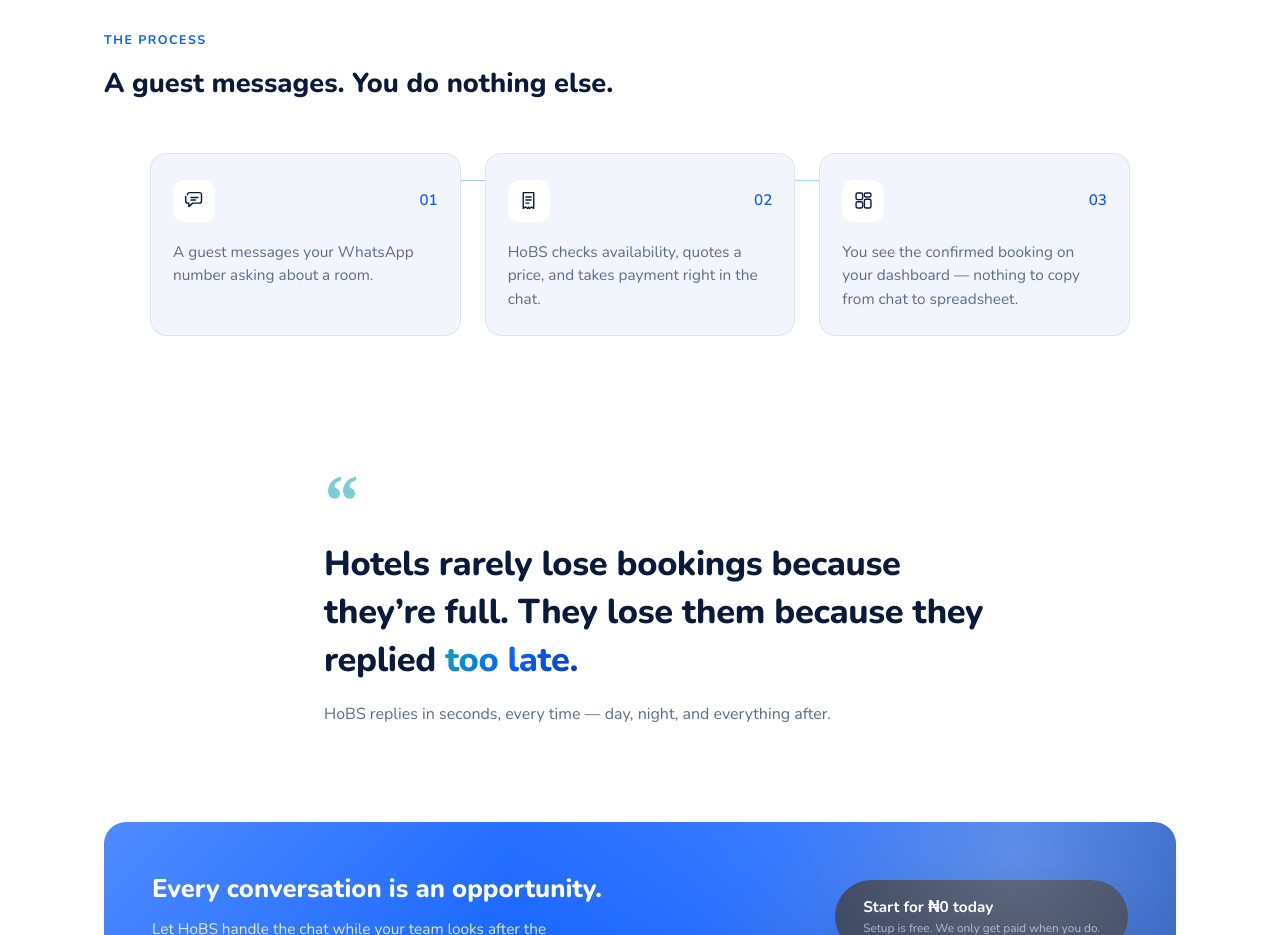
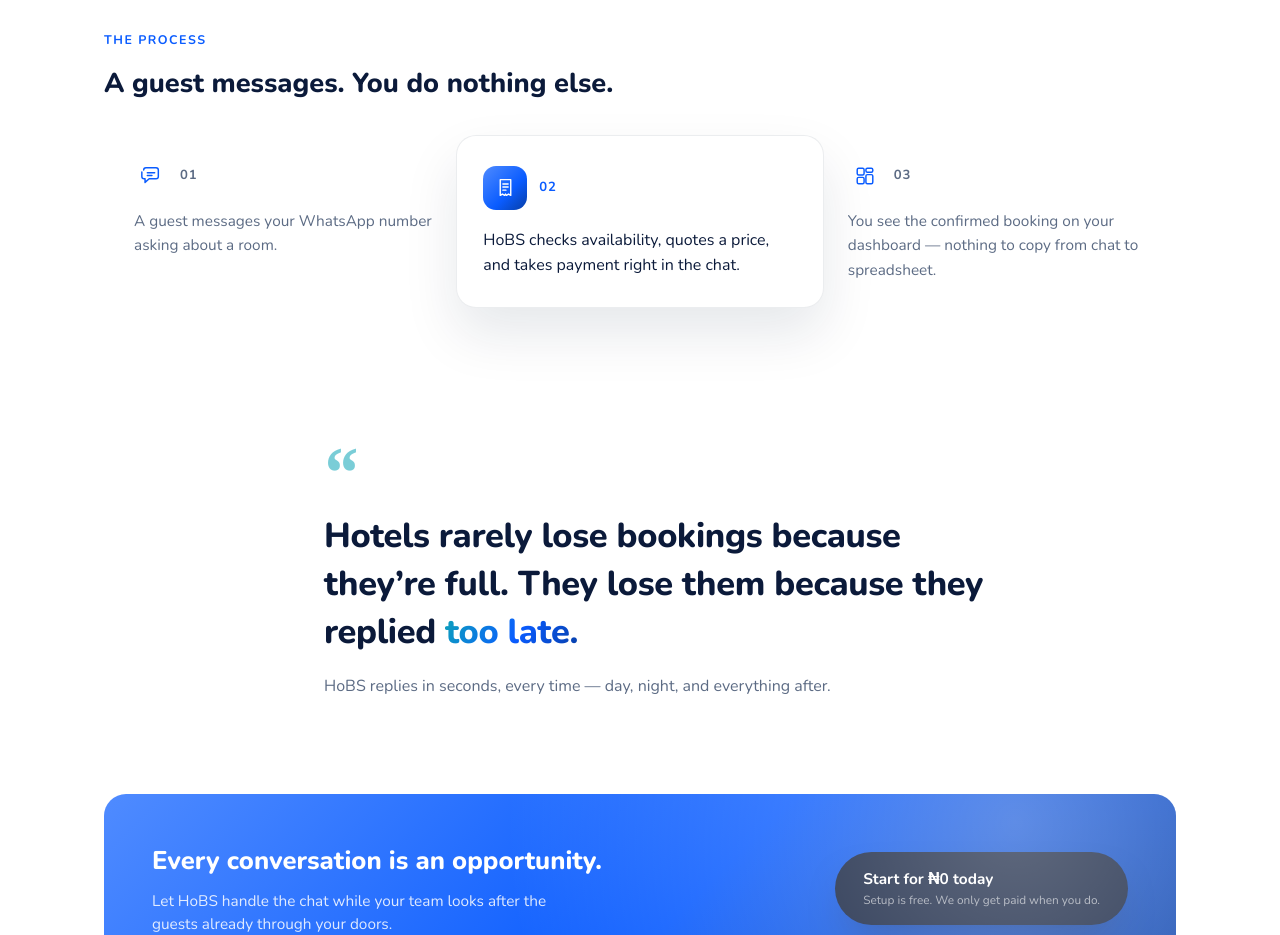
Before and after one commit to Shadd1e/Hobs, a Next.js app in the folder hobs-frontend/: page / in a window 1280 px wide. Shown: the part 1540-2475 px from the top of the page. Built offline with nearby package versions, Linux system fonts and the light colour scheme; no server answers.

Commit message:
reworked

```diff
--- a/hobs-frontend/app/globals.css
+++ b/hobs-frontend/app/globals.css
@@ -1295,66 +1295,95 @@
 .how-flow {
   position: relative;
   display: grid;
-  grid-template-columns: repeat(3, 1fr);
-  gap: 24px;
-  max-width: 980px;
+  grid-template-columns: 1fr 1.2fr 1fr;
+  gap: 20px;
+  align-items: start;
+  max-width: 1020px;
   margin: 0 auto;
 }
 
-.how-flow::before {
-  content: "";
-  position: absolute;
-  top: 27px;
-  left: calc(16.5% + 4px);
-  right: calc(16.5% + 4px);
-  height: 1px;
-  background: linear-gradient(90deg, var(--land-gold), var(--land-emerald));
-  opacity: 0.4;
-}
-
 .how-node {
   position: relative;
-  padding: 26px 22px 24px;
-  border-radius: 16px;
-  background: var(--land-surface);
-  border: 1px solid var(--land-border);
+  padding: 6px 4px 0;
 }
 
 .how-node-top {
   display: flex;
   align-items: center;
-  justify-content: space-between;
-  margin-bottom: 18px;
+  gap: 12px;
+  margin-bottom: 16px;
 }
 
 .how-icon {
   display: grid;
   place-items: center;
-  width: 42px;
-  height: 42px;
-  border-radius: 12px;
-  background: var(--land-elevated);
-  color: var(--land-text);
+  width: 34px;
+  height: 34px;
   flex-shrink: 0;
+  color: var(--land-gold);
 }
 
 .how-icon svg {
-  width: 21px;
-  height: 21px;
+  width: 22px;
+  height: 22px;
 }
 
 .how-index {
   font-family: var(--land-font);
-  font-weight: 600;
-  font-size: 0.95rem;
-  color: var(--land-gold);
+  font-weight: 700;
+  font-size: 0.82rem;
+  letter-spacing: 0.06em;
+  color: var(--land-muted);
 }
 
 .how-node p {
   margin: 0;
   font-size: 0.96rem;
-  line-height: 1.55;
+  line-height: 1.6;
   color: var(--land-muted);
+}
+
+/* The step that actually makes the sale — pulled forward, given real card
+   chrome, while the two supporting steps stay flat and quiet beside it. */
+
+.how-node-primary {
+  padding: 30px 26px 28px;
+  border-radius: 20px;
+  background: var(--land-elevated);
+  border: 1px solid var(--land-border);
+  box-shadow: 0 26px 54px rgba(11, 26, 58, 0.1);
+}
+
+.how-node-primary .how-node-top {
+  margin-bottom: 18px;
+}
+
+.how-node-primary .how-icon {
+  width: 44px;
+  height: 44px;
+  border-radius: 13px;
+  background: linear-gradient(135deg, var(--land-gold-light), var(--land-gold) 60%, var(--land-gold-dark));
+  color: #ffffff;
+}
+
+.how-node-primary .how-icon svg {
+  width: 21px;
+  height: 21px;
+}
+
+.how-node-primary .how-index {
+  color: var(--land-gold);
+}
+
+.how-node-primary p {
+  color: var(--land-text);
+  font-size: 1rem;
+}
+
+@media (min-width: 761px) {
+  .how-node-primary {
+    margin-top: -18px;
+  }
 }
 
 @media (max-width: 760px) {
@@ -1364,10 +1393,7 @@
 
   .how-flow {
     grid-template-columns: 1fr;
-  }
-
-  .how-flow::before {
-    display: none;
+    gap: 28px;
   }
 }
 
--- a/hobs-frontend/app/page.tsx
+++ b/hobs-frontend/app/page.tsx
@@ -245,7 +245,7 @@
                 <p>A guest messages your WhatsApp number asking about a room.</p>
               </div>
 
-              <div className="how-node" data-reveal>
+              <div className="how-node how-node-primary" data-reveal>
                 <div className="how-node-top">
                   <span className="how-icon">
                     <IconReceipt />
```
